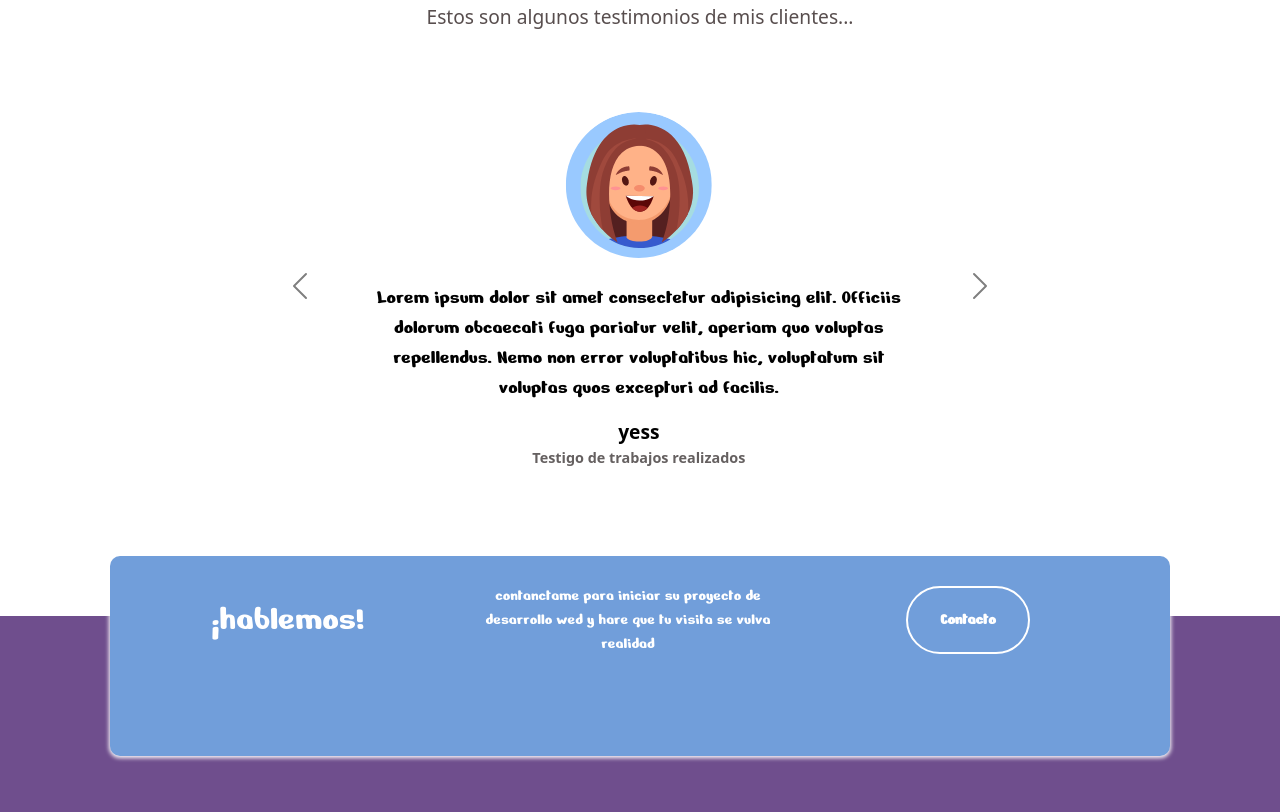
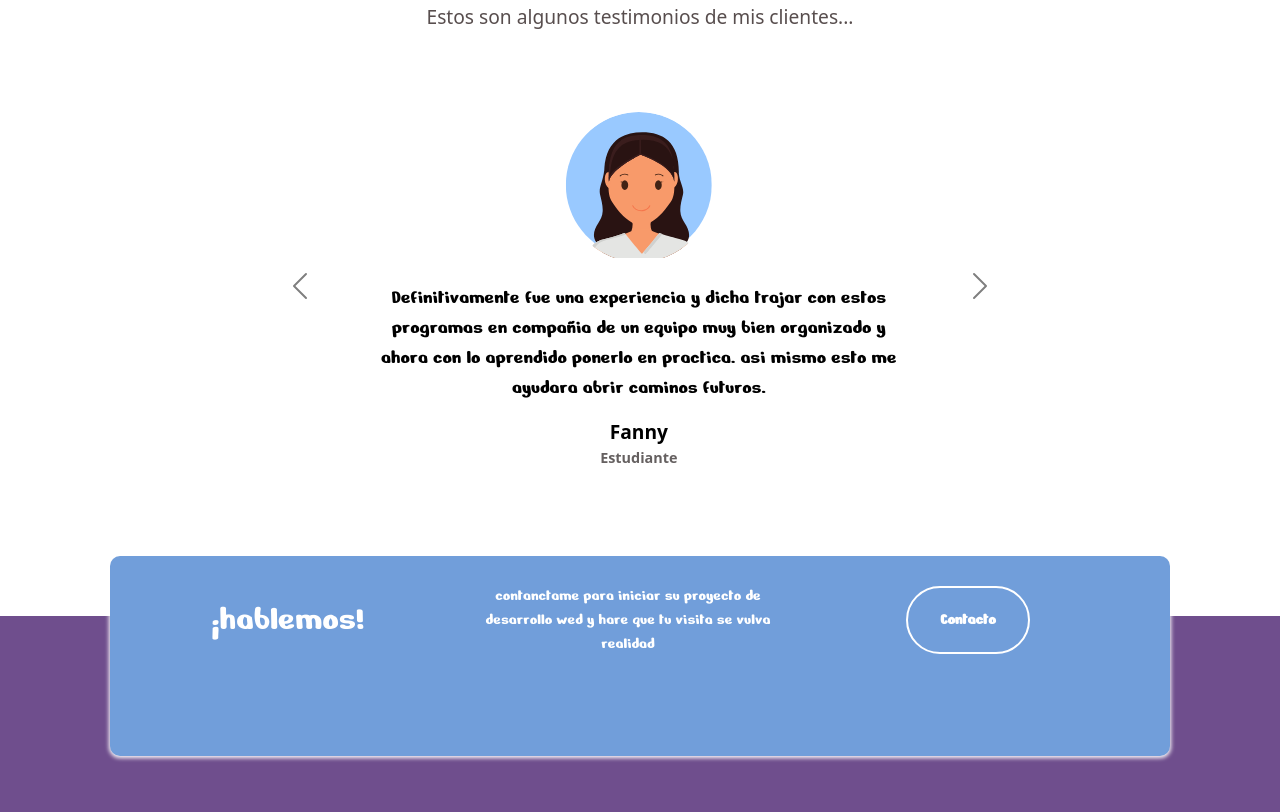
Before and after one commit to FannyReyes/FannyReyes.github.io, a plain HTML site: page index.html in a window 1280 px wide. Shown: the part 3378-4190 px from the top of the page. Drawn offline with nearby package versions, Linux system fonts and the light colour scheme; a web font is replaced by a local one.

Commit message:
Update index.html

```diff
--- a/index.html
+++ b/index.html
@@ -282,17 +282,17 @@
         <div class="carousel-inner">
             <div class="carousel-item active">
                 <div class="container">
-                    <img class="testimonio-imagen rounded-circle" src="imagenes/imagenesDesarrolladores/desarrollador2.svg" alt= "Foto de yess">
-                    <p class="testimonio-texto">Lorem ipsum dolor sit amet consectetur adipisicing elit. Officiis dolorum obcaecati fuga pariatur velit, aperiam quo voluptas repellendus. Nemo non error voluptatibus hic, voluptatum sit voluptas quos excepturi ad facilis.</p>
+                    <img class="testimonio-imagen rounded-circle" src="imagenes/imagenesDesarrolladores/desarrollador1.svg" alt= "Foto de Fanny">
+                    <p class="testimonio-texto">Definitivamente fue una experiencia y dicha trajar con estos programas en compañia de un equipo muy bien organizado y ahora con lo aprendido ponerlo en practica. asi mismo esto me ayudara abrir caminos futuros.</p>
                     <div class="testimonio-info">
-                        <p class="cliente">yess</p>
-                        <p class="cargo">Testigo de trabajos realizados</p>
+                        <p class="cliente">Fanny</p>
+                        <p class="cargo">Estudiante</p>
                     </div>
                 </div>
             </div>
             <div class="carousel-item">
                 <div class="container">
-                    <img class="testimonio-imagen rounded-circle" src="imagenes/imagenesDesarrolladores/desarrollador1.svg" alt="Foto de Monse">
+                    <img class="testimonio-imagen rounded-circle" src="imagenes/imagenesDesarrolladores/desarrollador2.svg" alt="Foto de Monse">
                     <p class="testimonio-texto">pertenecer a tecnolochicasPro fue una gran oportunidad, ayudandole a la implementacion de sus conocimientos, los cuales le serviran para su proxima carrera.</p>
                     <div class="testimonio-info">
                         <p class="cliente">Monse</p>
```
